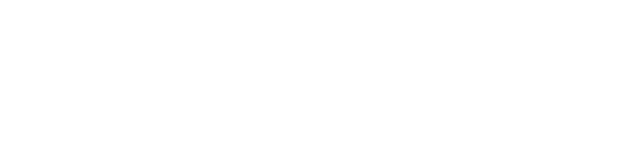
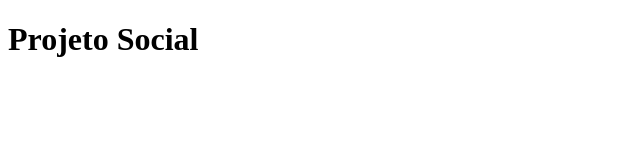
Before and after one commit to Alfadesigndigital/projeto-de-redes-contatos, a plain HTML site: page index.html in a window 1280 px wide. Shown: the whole page, without its empty margins (0-640 px from the left). Drawn offline with Linux system fonts and the light colour scheme.

Commit message:
criei a página principal

```diff
--- a/index.html
+++ b/index.html
@@ -4,9 +4,11 @@
     <meta charset="UTF-8">
     <meta http-equiv="X-UA-Compatible" content="IE=edge">
     <meta name="viewport" content="width=device-width, initial-scale=1.0">
+    <link rel="shortcut icon" href="favicon.ico" type="image/x-icon">
     <title>Projeto Redes Socias</title>
 </head>
 <body>
+    <h1>Projeto Social</h1>
 
 </body>
 </html>
```
